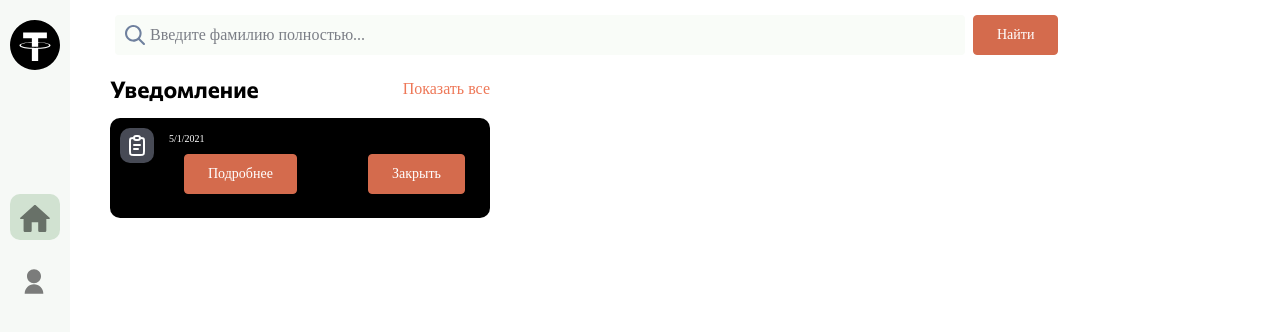
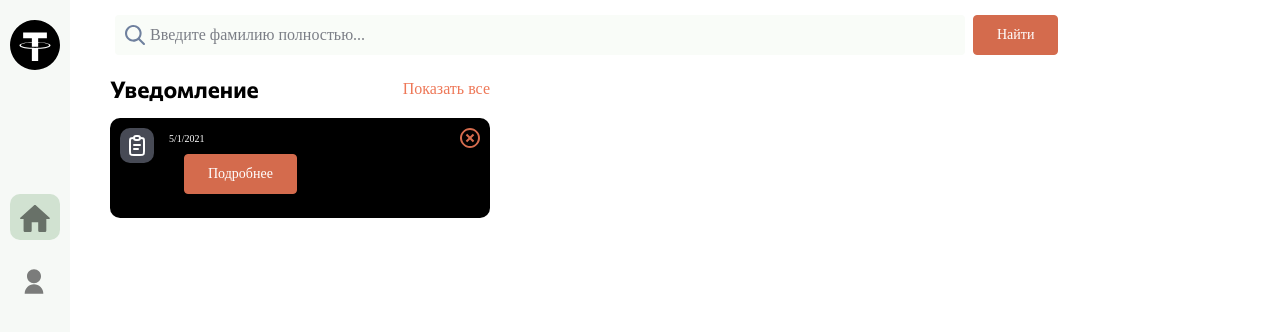
Before and after one commit to franze6/puppy-project, a React app: page /main in a window 1280 px wide. Shown: the top 332 px of the page. Built offline with nearby package versions, Linux system fonts and the light colour scheme; a web font is replaced by a local one.

Commit message:
ADD: button "close"

```diff
--- a/src/Components/Notification/Notification.jsx
+++ b/src/Components/Notification/Notification.jsx
@@ -49,7 +49,7 @@ const Notification = () => {
           {viewAll ? 'Скрыть' : 'Показать все'}
         </div>
       </div>
-      {viewAll ? (
+      {viewAll && listNotification.length > 0 ? (
         listNotification
           .sort((a, b) => new Date(a.date) - new Date(b.date))
           .filter(e => e.is_active === true)
@@ -63,8 +63,10 @@ const Notification = () => {
                 <div className={styles.notificationDate}>{new Date(e.date).toLocaleDateString()}</div>
                 <div className={styles.buttons}>
                   <Button onClick={() => onClickOk(i)}>{fullNote === i ? 'Скрыть' : 'Подробнее'}</Button>
-                  <Button onClick={() => onClickClose(e)}>Закрыть</Button>
                 </div>
+              </div>
+              <div className={styles.icon__plus} onClick={() => onClickClose(e)}>
+                <Icon name="plus" />
               </div>
             </div>
           ))
@@ -83,8 +85,10 @@ const Notification = () => {
                     <Button onClick={() => onClickOk(fullNote === activeNote.id ? -1 : activeNote.id)}>
                       {activeNote.id === fullNote ? 'Свернуть' : 'Подробнее'}
                     </Button>
-                    <Button onClick={() => onClickCloseNote(activeNote)}>Закрыть</Button>
                   </div>
+                </div>
+                <div className={styles.icon__plus} onClick={() => onClickCloseNote(activeNote)}>
+                  <Icon name="plus" />
                 </div>
               </div>
             </>
--- a/src/Components/Notification/Notification.scss
+++ b/src/Components/Notification/Notification.scss
@@ -29,6 +29,7 @@
   min-height: 100px;
   border-radius: 10px;
   display: flex;
+  justify-content: space-between;
 }
 
 .icon {
@@ -38,6 +39,24 @@
   height: 35px;
   padding: 5px;
   align-items: center;
+}
+
+.icon__plus {
+  height: 20px;
+  width: 20px;
+  transform: rotate(45deg);
+
+  path {
+    fill: #d46b4d;
+
+    &:hover {
+      fill: #ee7858;
+    }
+
+    &:active {
+      fill: #b45237;
+    }
+  }
 }
 
 .activeNote {
```
